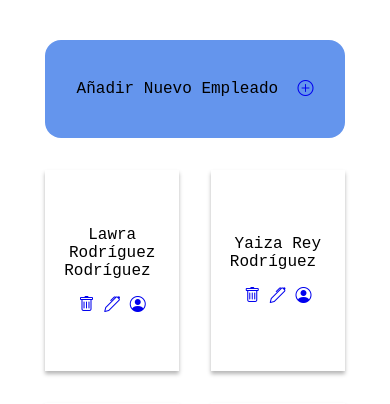
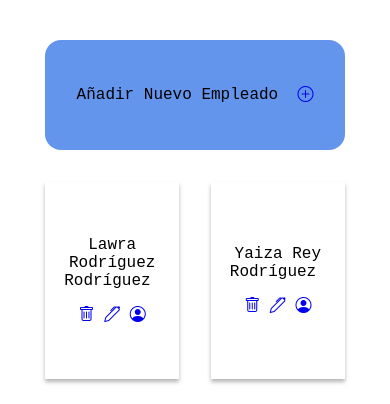
Before and after one commit to lawrarod/KomorebiStudio, a PHP site: page /empleados.php in a window 390 px wide. Shown: the top 404 px of the page. Run offline with PHP 8.4, Linux system fonts and the light colour scheme; the visitor is signed in with stand-in values (Sample User, id 1); data comes from the database, SQL or seed files in the repository.

Commit message:
Actualizacion

```diff
--- a/ADMIN/empleados.php
+++ b/ADMIN/empleados.php
@@ -50,7 +50,7 @@
       background-color: cornflowerblue;
     }
 
-    @media (max-width: 981px) {
+    @media (max-width: 988px) {
       #empleados {
         flex-flow: column;
         gap: 1em;
@@ -60,15 +60,20 @@
         display: flex;
         flex-flow: row;
       }
+
+      #nuevo-empleado {
+        padding: .5em;
+      }
     }
+
   </style>
 </head>
 
 <?php
 
 session_start();
+// echo $_SESSION['usuario'];
 
-// echo $_SESSION['usuario'];
 if (isset($_SESSION['usuario'])) {
 
   include "conn.php";
@@ -79,7 +84,7 @@ if (isset($_SESSION['usuario'])) {
 
   $registros = mysqli_query($conexion, "SELECT * FROM empleados WHERE 1");
   $filas = mysqli_fetch_all($registros, MYSQLI_ASSOC);
-}
+
 
 ?>
 
@@ -101,6 +106,7 @@ if (isset($_SESSION['usuario'])) {
       </section>
     <?php
     }
+  }
     ?>
 </body>
 
```
